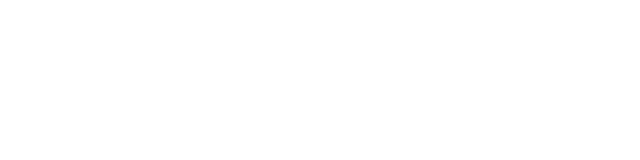
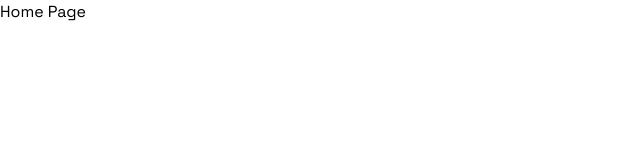
Before and after one commit to iyanuloluwa-Miracle/dinaiyanuloluwa, a Vue app: page / in a window 1280 px wide. Before the commit this address had no page. Shown: the top 160 px of the page, without its empty margins (0-640 px from the left). Built offline with nearby package versions, Linux system fonts and the light colour scheme.

Commit message:
add home, projects, and hall-of-fame routes; create home page component

```diff
--- a/src/router/index.js
+++ b/src/router/index.js
@@ -1,12 +1,31 @@
 import { createRouter, createWebHistory } from "vue-router";
 import About from "../views/about/page.vue";
+import Home from "../views/home/home.vue";
+import Projects from "../views/projects/page.vue";
+import HallOfFame from "../views/hall-of-fame/page.vue";
 
 // Define Routes
 const routes = [
-    {
+
+  {
+    path: "/",
+    name: "Home",
+    component: Home,
+  },
+  {
     path: "/about",
     name: "About",
     component: About,
+  },
+  {
+    path: "/projects",
+    name: "Projects",
+    component: Projects,
+  },
+  {
+    path: "/hall-of-fame",
+    name: "HallOfFame",
+    component: HallOfFame,
   },
 
 ];
--- /dev/null
+++ b/src/views/home/home.vue
@@ -0,0 +1,3 @@
+<template>
+    <h1>Home Page</h1>
+</template>
```
